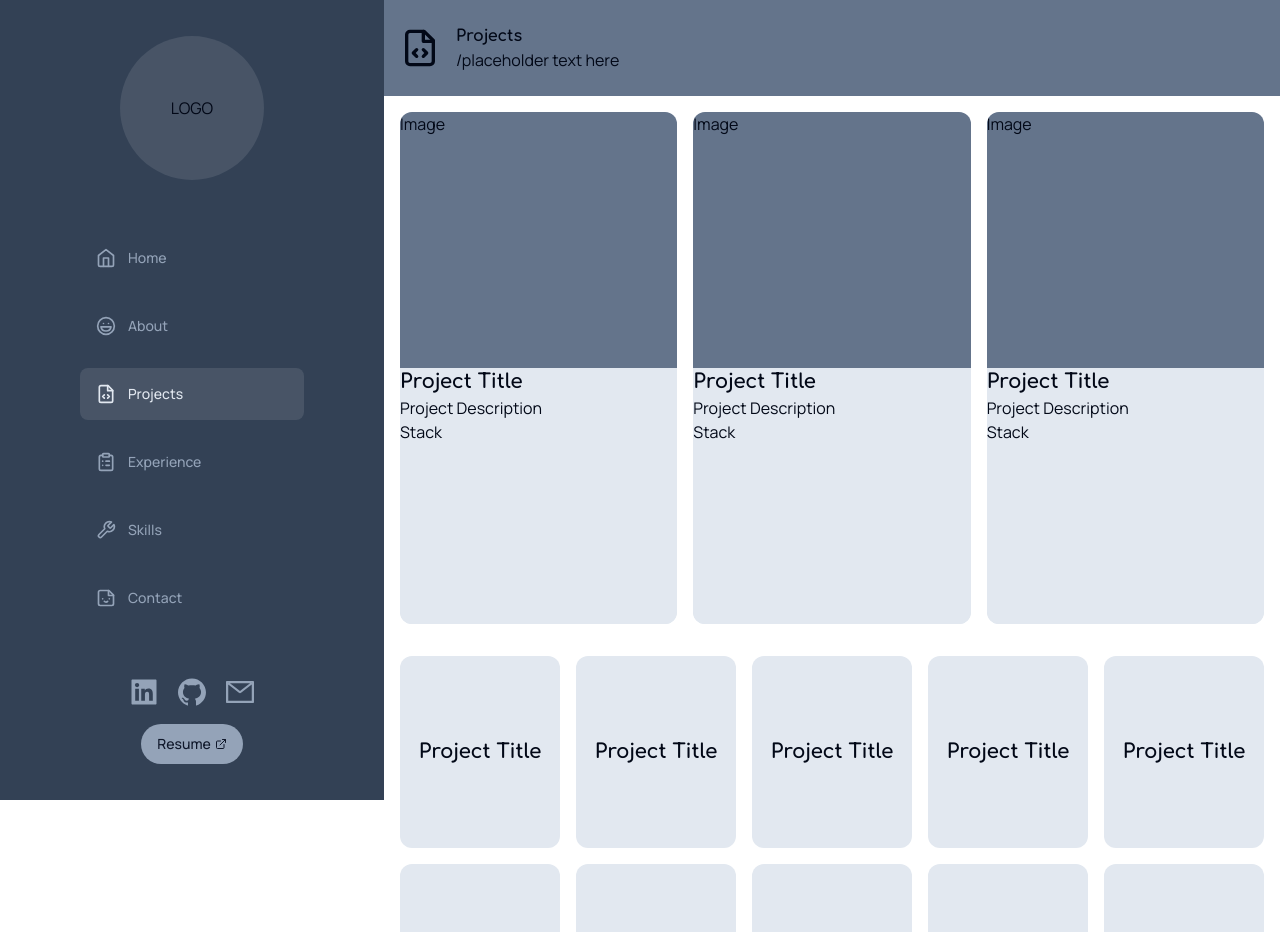
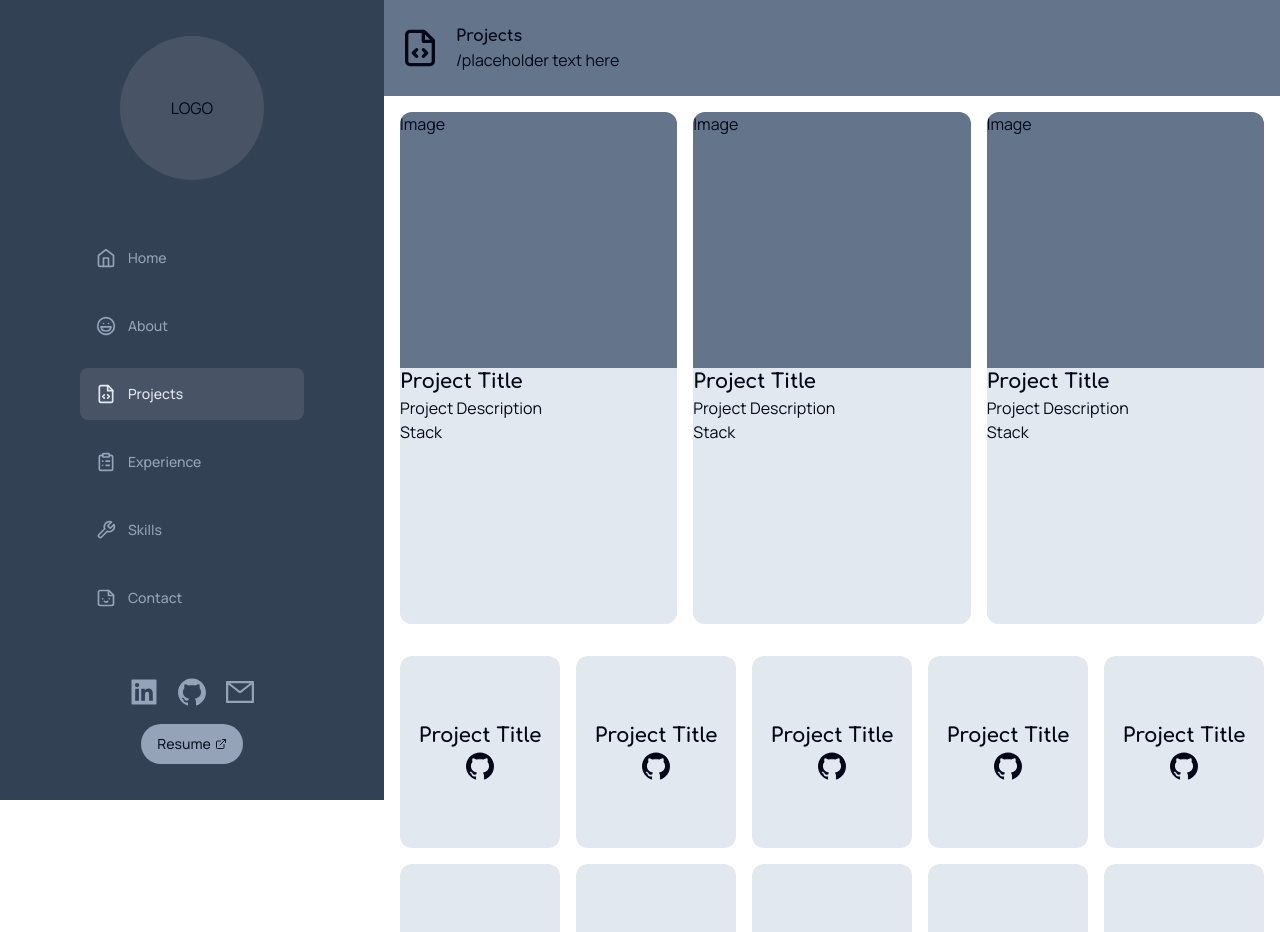
Before and after one commit to penguinboots/portfolio-v3, a Next.js app: page /projects in a window 1280 px wide. Shown: the top 932 px of the page. Built offline with nearby package versions, Linux system fonts and the light colour scheme.

Commit message:
style project card

```diff
--- a/components/ProjectCard.tsx
+++ b/components/ProjectCard.tsx
@@ -1,13 +1,15 @@
 import { cn } from "@/lib/utils";
 import Card from "./Card";
 import { titleFont } from "@/lib/fonts";
+import { AiFillGithub } from "react-icons/ai";
 
 const ProjectCard = () => {
   return (
     <Card>
-      <div className="w-full h-48 flex items-center justify-center">
-        <div className="">
-          <h1 className={cn("text-xl", titleFont.className)}>Project Title</h1>
+      <div className="w-full h-48 flex flex-col items-center justify-center">
+        <h1 className={cn("text-xl", titleFont.className)}>Project Title</h1>
+        <div>
+          <AiFillGithub className="h-8 w-8" />
         </div>
       </div>
     </Card>
```
